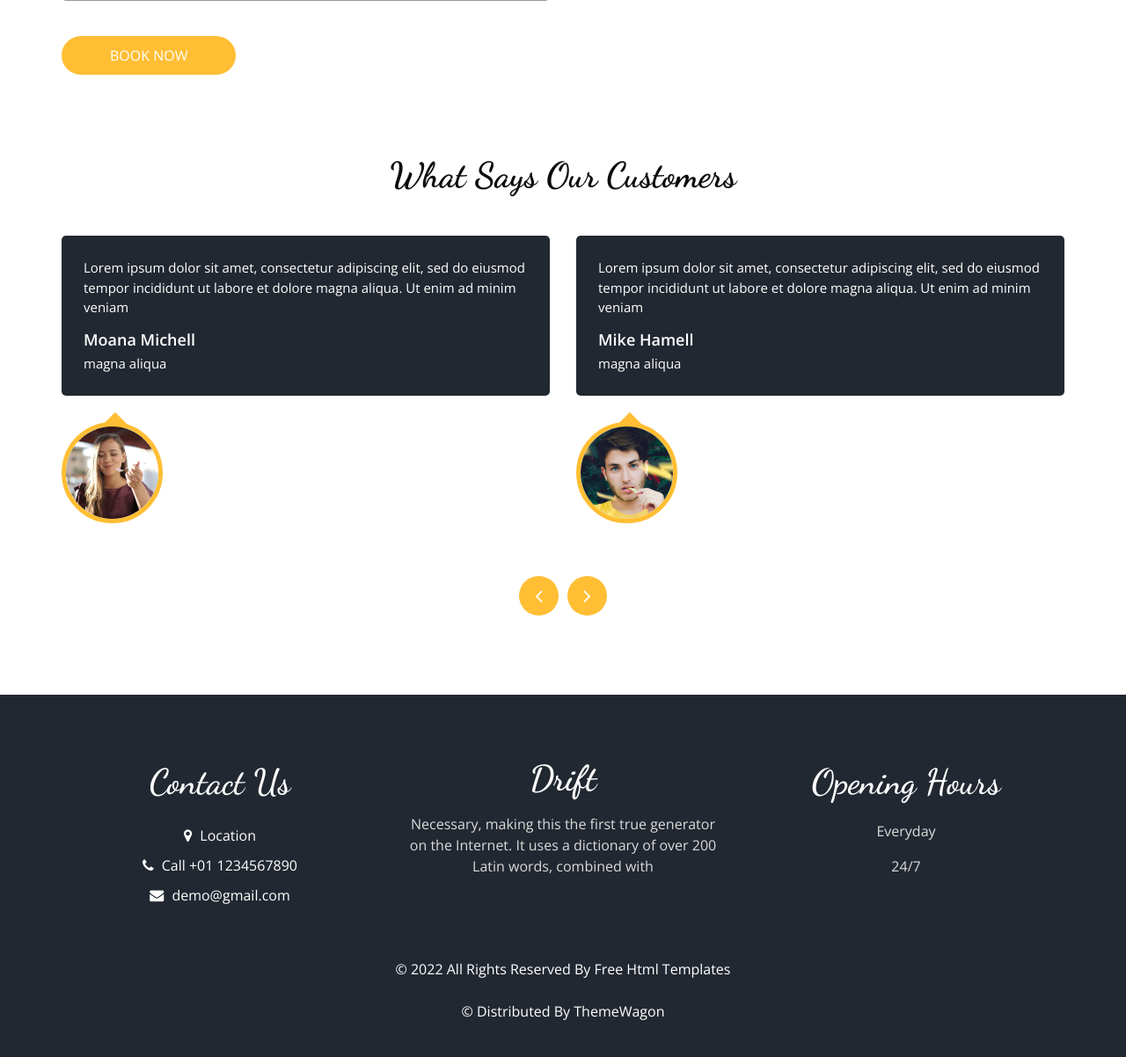
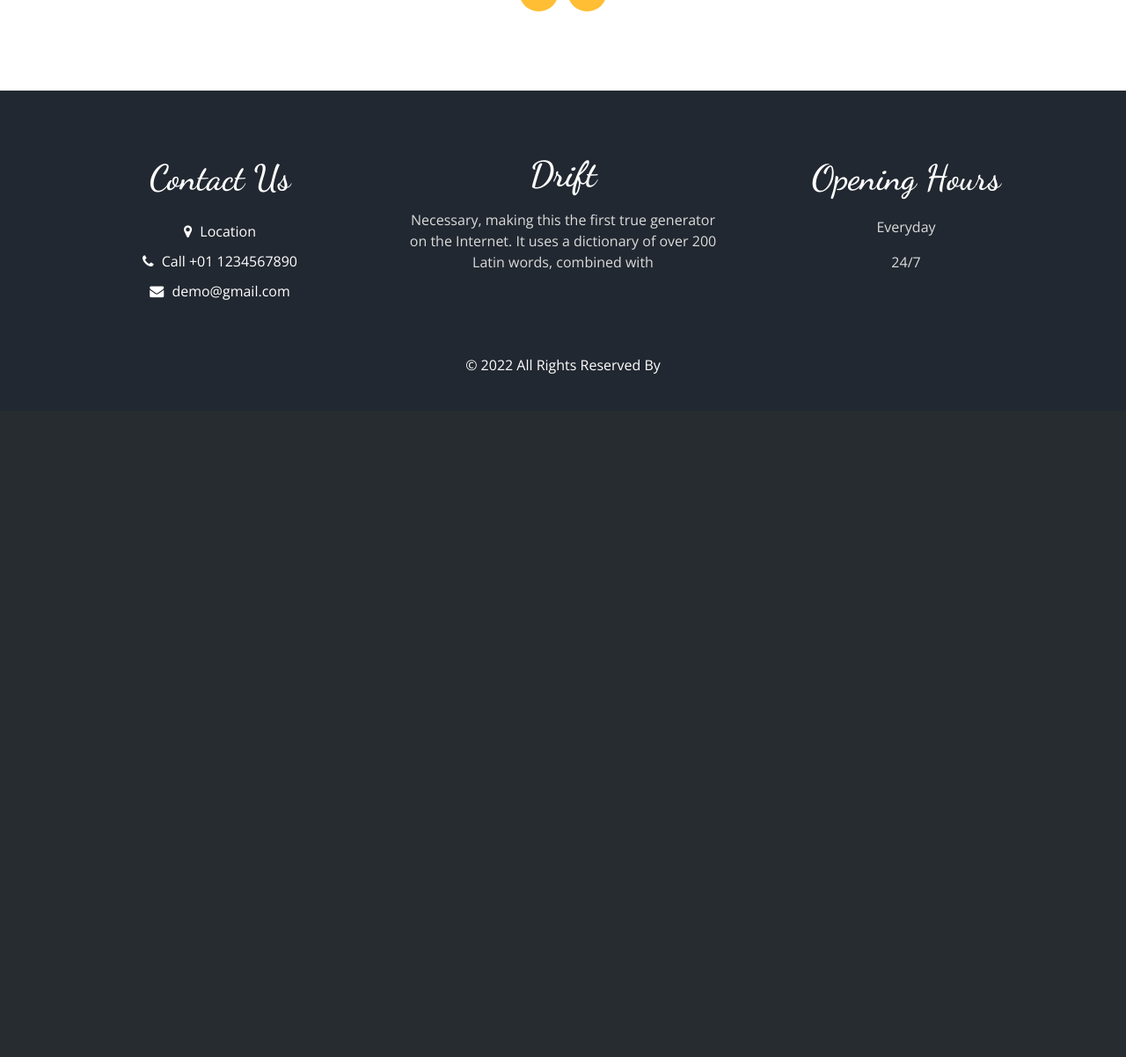
Before and after one commit to Rk-Rabbin/junior_project, a Django app: page / in a window 1280 px wide. Shown: the part 1750-2952 px from the top of the page at 88% size. After the commit the page ends 2175 px from the top, so only its background shows below. Run offline with Django 4.2, Linux system fonts and the light colour scheme; some libraries are stand-ins or nearby versions.

Commit message:
last commit

```diff
--- a/templates/Homepage/LandingPage.html
+++ b/templates/Homepage/LandingPage.html
@@ -118,7 +118,7 @@
   <!-- end about section -->
 
   <!-- book section -->
-  <section class="book_section layout_padding">
+  {% comment %} <section class="book_section layout_padding">
     <div class="container">
       <div class="heading_container">
         <h2>
@@ -175,7 +175,7 @@
         </div>
       </div>
     </div>
-  </section>
+  </section> {% endcomment %}
   <!-- end book section -->
 
   <!-- client section -->
--- a/templates/Homepage/base.html
+++ b/templates/Homepage/base.html
@@ -62,9 +62,9 @@
               <li class="nav-item">
                 <a class="nav-link" style="font-size:20px; font-weight:bold" href="/">Home <span class="sr-only">(current)</span></a>
               </li>
-              <li class="nav-item">
+              {% comment %} <li class="nav-item">
                 <a class="nav-link" style="font-size:20px; font-weight:bold" href="#">About</a>
-              </li>
+              </li> {% endcomment %}
             </ul>
             <div class="user_option">
               <a href="{% url 'login' %}" class="order_online" style="color:black; font-size:20px; width:200px">
@@ -137,9 +137,9 @@
       <div class="footer-info">
         <p>
           &copy; <span id="displayYear"></span> All Rights Reserved By
-          <a href="https://html.design/">Free Html Templates</a><br><br>
-          &copy; <span id="displayYear"></span> Distributed By
-          <a href="https://themewagon.com/" target="_blank">ThemeWagon</a>
+          {% comment %} <a href="https://html.design/">Free Html Templates</a><br><br>
+          &copy; <span id="displayYear"></span> Distributed By {% endcomment %}
+          {% comment %} <a href="https://themewagon.com/" target="_blank">ThemeWagon</a> {% endcomment %}
         </p>
       </div>
     </div>
--- a/templates/Homepage/base2.html
+++ b/templates/Homepage/base2.html
@@ -153,10 +153,10 @@
         </div>
         <div class="footer-info">
           <p>
-            &copy; <span id="displayYear"></span> All Rights Reserved By
-            <a href="https://html.design/">Free Html Templates</a><br><br>
+            &copy; <span id="displayYear"></span> All Rights Reserved By : Group 2
+            {% comment %} <a href="https://html.design/">Free Html Templates</a><br><br>
             &copy; <span id="displayYear"></span> Distributed By
-            <a href="https://themewagon.com/" target="_blank">ThemeWagon</a>
+            <a href="https://themewagon.com/" target="_blank">ThemeWagon</a> {% endcomment %}
           </p>
         </div>
       </div>
```
